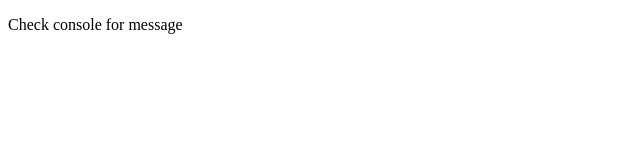
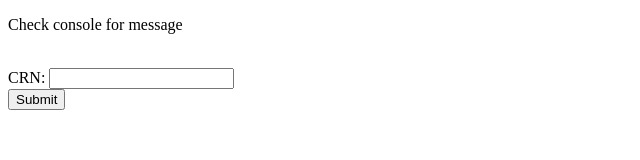
Before and after one commit to GreenMobius/ktp-schedule-planner, a plain HTML site: page demo-page.html in a window 1280 px wide. Shown: the whole page, without its empty margins (0-640 px from the left). Drawn offline with Linux system fonts and the light colour scheme.

Commit message:
added crn input field

```diff
--- a/demo-page.html
+++ b/demo-page.html
@@ -27,9 +27,18 @@
 			rootRef.child("hello-world/").once('value').then(function(snapshot) {
 				console.log(snapshot.val());
 			});
+
+			var user = "temporaryUser" //TODO: get logged in user
+			function submitCourse(){
+				var crn = document.getElementById("crn").value;
+				console.log(crn)
+
+			}
 		</script>
 	</head>
 	<body>
 		<p>Check console for message</p>
+		<br>CRN: <input type="text" id="crn"><br>
+		<button onclick="submitCourse()">Submit</button>
 	</body>
 </html>
```
